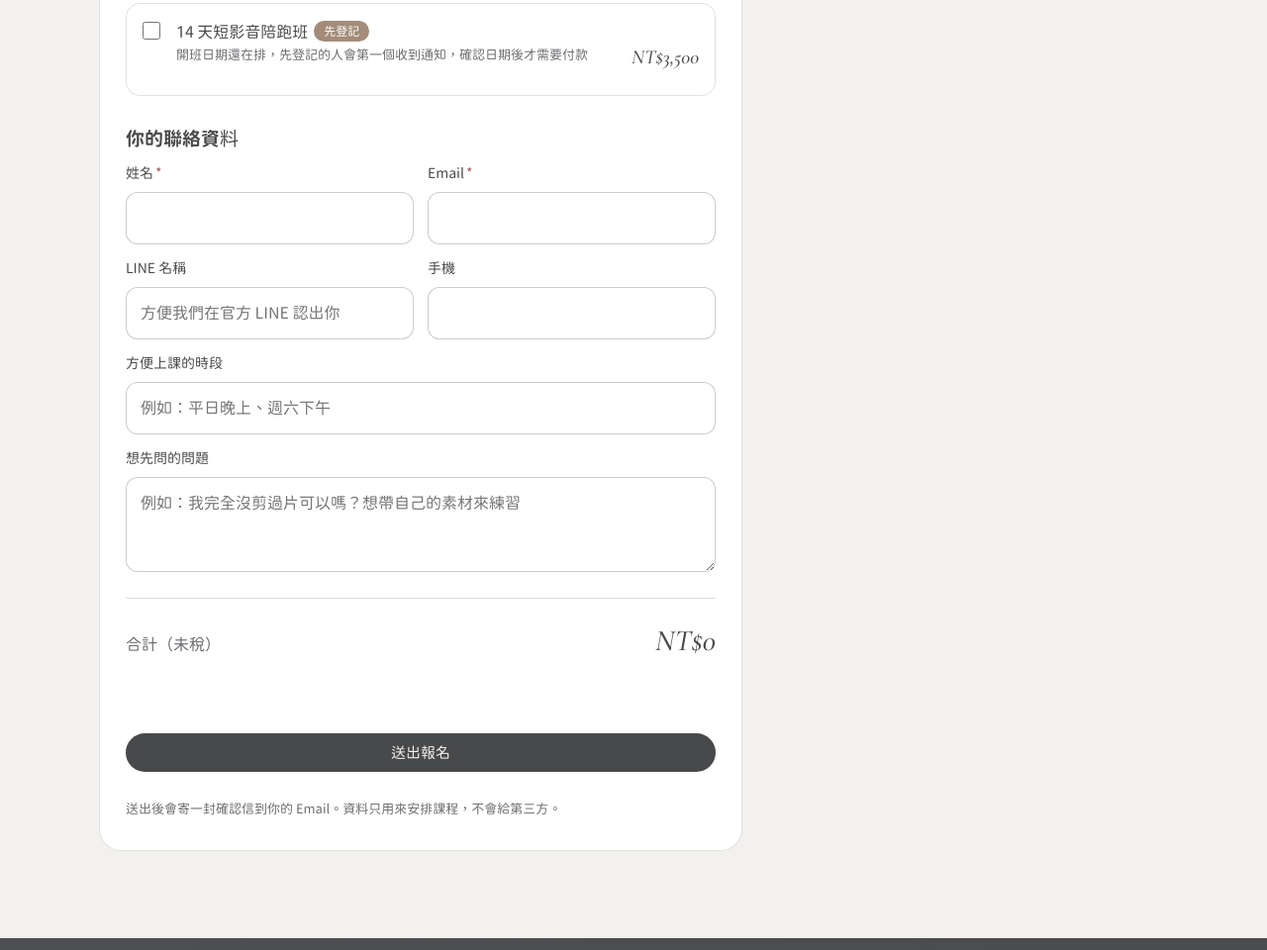
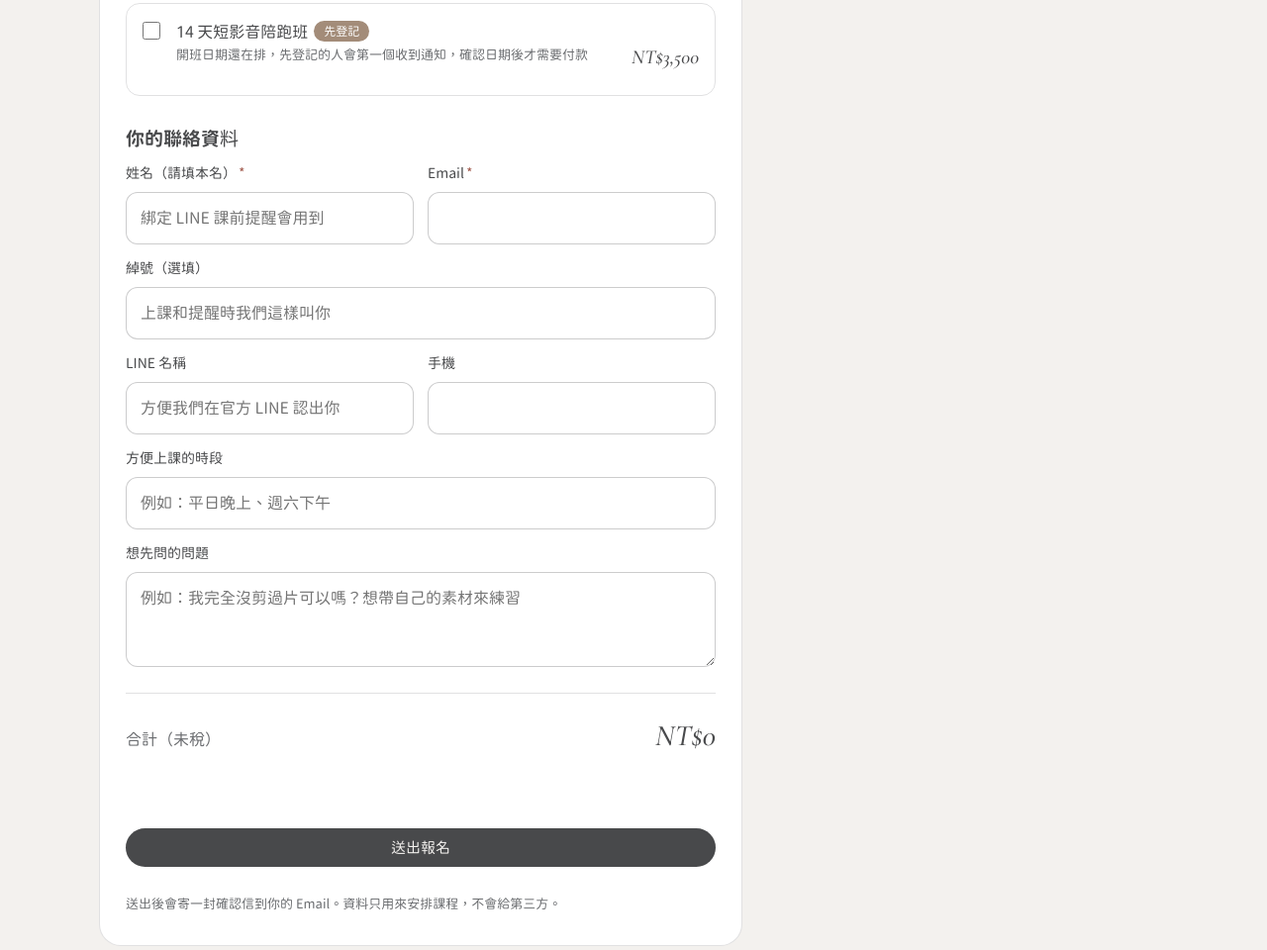
Before and after one commit to stylelab-tw/stylelab-tw.github.io, a plain HTML site: page apply.html in a window 1280 px wide. Shown: the part 1185-2145 px from the top of the page at 99% size. Drawn offline with Linux system fonts and the light colour scheme.

Commit message:
報名頁：姓名請填本名、新增綽號欄
Co-Authored-By: Claude Opus 5.5 <noreply@anthropic.com>
Claude-Session: https://claude.ai/code/session_01EYhsY74RnWe1qSikpGm4Zk

```diff
--- a/apply.html
+++ b/apply.html
@@ -86,9 +86,10 @@
           <fieldset>
             <legend>你的聯絡資料</legend>
             <div class="row2">
-              <div class="field"><label for="name">姓名<i>*</i></label><input id="name" name="name" autocomplete="name" maxlength="40" required></div>
+              <div class="field"><label for="name">姓名（請填本名）<i>*</i></label><input id="name" name="name" autocomplete="name" maxlength="40" required placeholder="綁定 LINE 課前提醒會用到"></div>
               <div class="field"><label for="email">Email<i>*</i></label><input id="email" name="email" type="email" autocomplete="email" maxlength="120" required></div>
             </div>
+            <div class="field"><label for="nick">綽號（選填）</label><input id="nick" name="nick" maxlength="20" placeholder="上課和提醒時我們這樣叫你"></div>
             <div class="row2">
               <div class="field"><label for="lineName">LINE 名稱</label><input id="lineName" name="lineName" maxlength="60" placeholder="方便我們在官方 LINE 認出你"></div>
               <div class="field"><label for="phone">手機</label><input id="phone" name="phone" type="tel" autocomplete="tel" maxlength="30"></div>
@@ -192,7 +193,7 @@
     var body = new URLSearchParams();
     body.set('form', 'apply');
     body.set('items', items.join(','));
-    ['name', 'email', 'lineName', 'phone', 'times', 'note', 'website'].forEach(function (k) { body.set(k, el[k].value.trim()); });
+    ['name', 'nick', 'email', 'lineName', 'phone', 'times', 'note', 'website'].forEach(function (k) { body.set(k, el[k].value.trim()); });
     body.set('invoice', el['invoice'].checked && !invoiceRow.hidden ? '1' : '');
     body.set('source', document.referrer ? document.referrer.slice(0, 200) : '');
 
```
